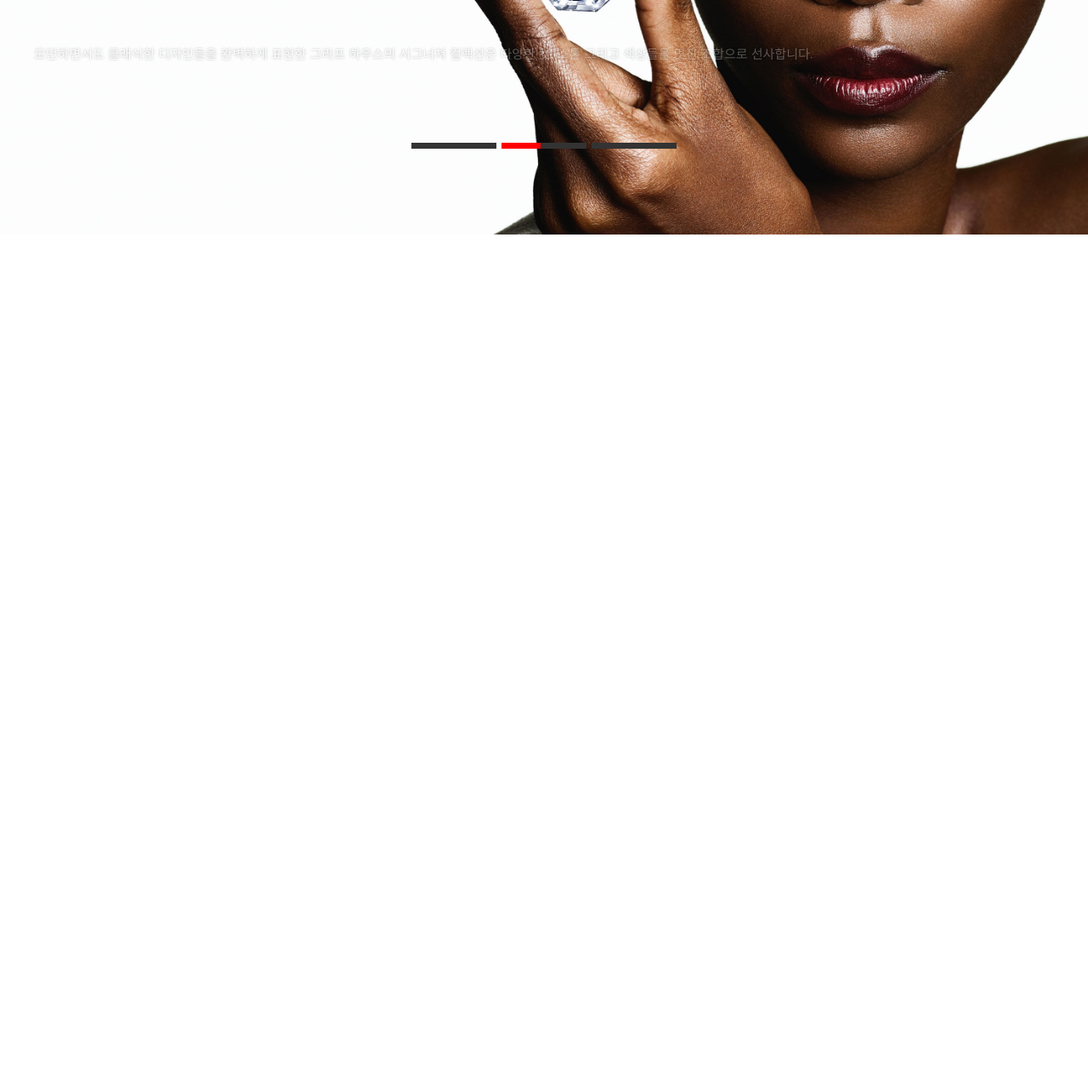
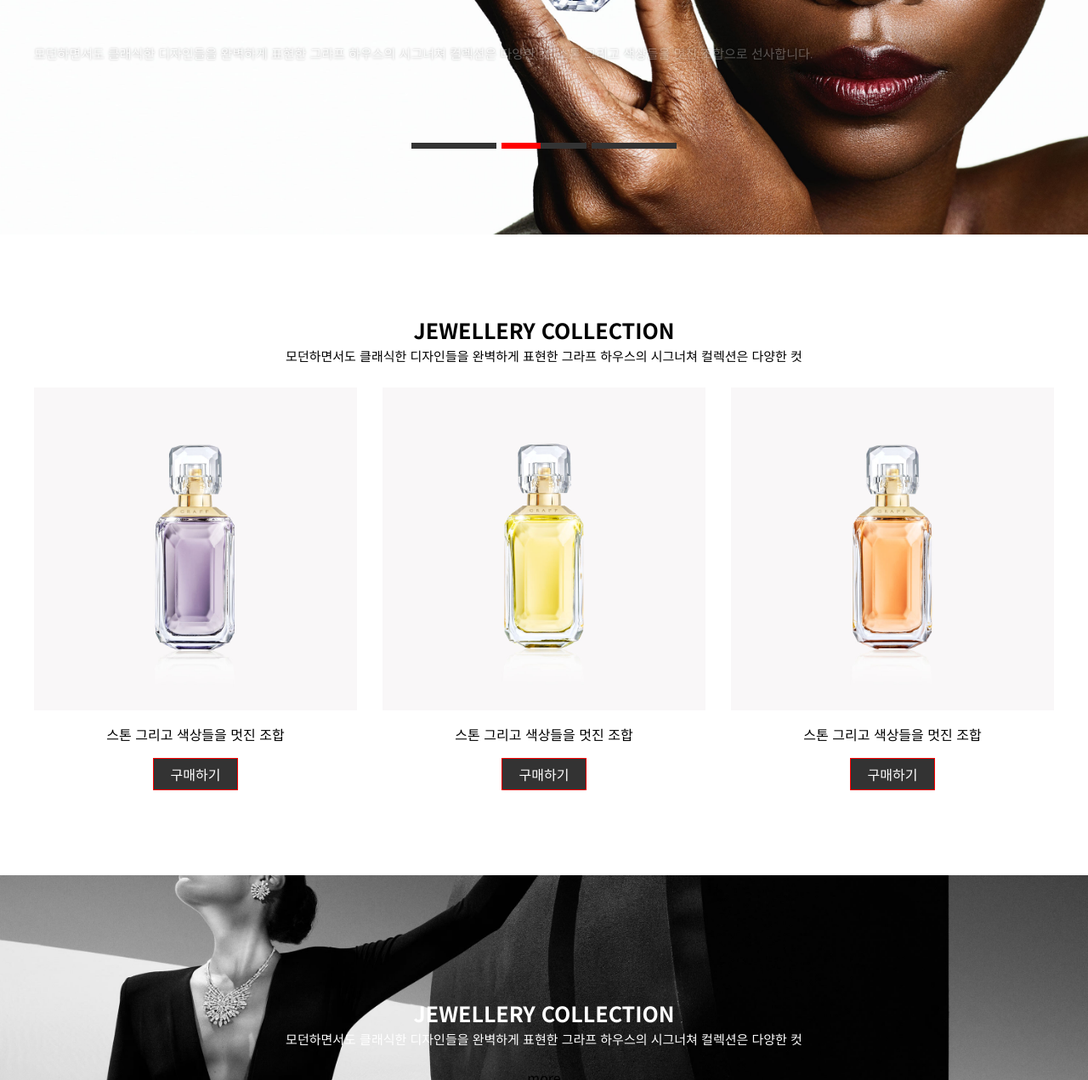
Before and after one commit to gaeun5/gaeun5.github.io, a plain HTML site: page index.html in a window 1280 px wide. Shown: the part 541-1812 px from the top of the page at 85% size. Before the commit the page ends 817 px from the top, so only its background shows below. Drawn offline with Linux system fonts and the light colour scheme; some icons are missing.

Commit message:
Add files via upload

```diff
--- a/css/main.css
+++ b/css/main.css
@@ -37,7 +37,6 @@
     color: #fff;
 }
 
-.header {}
 
 .header .container {
     display: flex;
@@ -257,3 +256,103 @@
     margin: 0 0 0 600px;
     transform: translateX(-100%);
 }
+
+.main_content {
+    padding: 100px 0;
+    text-align: center;
+
+}
+
+.main_content h2 {
+    font-size: 25px;
+    font-weight: 700;
+    margin: 0 0 10px 0;
+}
+
+.main_content p {
+    font-size: 15px;
+    font-weight: 300;
+    margin: 0 0 30px 0;
+}
+
+.main_content .container {
+    display: flex;
+    width: 1200px;
+    margin: 0 auto;
+    gap: 30px;
+    /*gap-사이 공간 줌*/
+
+}
+
+.main_content .container figure {
+    flex: 1;
+    overflow: hidden;
+    /*overflow: hidden; - 박스에 넘치는 것들을 없앤다 */
+
+}
+
+.main_content .container figure .box {
+    margin: 0 0 20px 0;
+    /*border-radius: 76% 24% 32% 68% / 50% 42% 58% 50%;
+ border-radius: 50% 50% 50% 50%;(축약형) - 사각형은 타원으로 만들어주는 키 %대신 px 가능*/
+    overflow: hidden;
+}
+
+.main_content .container figure img {
+
+    transition: 0.5s;
+}
+
+.main_content .container figure:hover img {
+    transform: scale(1.5);
+}
+
+.main_content .container strong {
+    display: block;
+    margin: 0 0 20px 0;
+}
+
+.main_content .container a {
+    display: inline-block;
+    padding: 10px 20px;
+    background: #333;
+    color: #fff;
+    border: 1px solid #F00;
+
+}
+
+.fixed_bg {
+    padding: 150px 0;
+    /*
+    background-image: url(../img/mainvisual01.jpg);
+    background-repeat: no-repeat; - 백그라운드 움직이지 마라
+    background-attachment: fixed;
+    background-position: center center;
+    background-size: cover;
+   */
+    background: url(../img/mainvisual01.jpg) no-repeat fixed center center/cover;
+    filter: grayscale(1);
+    color: #FFF;
+    text-align: center;
+}
+
+.fixed_bg h2 {
+    font-size: 25px;
+    font-weight: 700;
+    margin: 0 0 10px 0;
+}
+
+.fixed_bg p {
+    font-size: 15px;
+    font-weight: 300;
+    margin: 0 0 30px 0;
+}
+
+fixed_bg i {
+    font-size: 20px;
+    padding: 5px;
+    background: #333;
+    border-radius: 50%;
+    margin: 0 0 0 20px;
+    vertical-align: middle;
+}
--- a/css/reset.css
+++ b/css/reset.css
@@ -28,5 +28,7 @@ body {
 }
 
 img {
+    max-width: 100%;
+    /*display=flex 적용시 그림이 넘치지 않도록 해줌*/
     vertical-align: middle;
 }
--- a/index.html
+++ b/index.html
@@ -59,6 +59,7 @@
                 <div class="main_slider">
 
                     <figure class="item01">
+
                         <div class="container">
                             <h3>01 JEWELLERY COLLECTION EVENT</h3>
                             <p>모던하면서도 클래식한 디자인들을 완벽하게 표현한 그라프 하우스의 시그너쳐 컬렉션은 다양한 컷, 스톤 그리고 색상들을 멋진 조합으로 선사합니다.
@@ -88,6 +89,34 @@
                 <div class="num"></div>
             </section>
 
+            <section class="main_content">
+                <h2>JEWELLERY COLLECTION</h2>
+                <p>모던하면서도 클래식한 디자인들을 완벽하게 표현한 그라프 하우스의 시그너쳐 컬렉션은 다양한 컷</p>
+                <div class="container">
+                    <figure>
+                        <div class="box"><img src="./img/lesedilarona01.jpg" alt=""></div>
+                        <strong>스톤 그리고 색상들을 멋진 조합</strong>
+                        <a href="">구매하기</a>
+                    </figure>
+                    <figure>
+                        <div class="box"><img src="./img/lesedilarona02.jpg" alt=""></div>
+                        <strong>스톤 그리고 색상들을 멋진 조합</strong>
+                        <a href="">구매하기</a>
+                    </figure>
+                    <figure>
+                        <div class="box"><img src="./img/lesedilarona03.jpg" alt=""></div>
+                        <strong>스톤 그리고 색상들을 멋진 조합</strong>
+                        <a href="">구매하기</a>
+                    </figure>
+                </div>
+            </section>
+            <section class="fixed_bg">
+                <div class="inner">
+                    <h2>JEWELLERY COLLECTION</h2>
+                    <p>모던하면서도 클래식한 디자인들을 완벽하게 표현한 그라프 하우스의 시그너쳐 컬렉션은 다양한 컷</p>
+                    <a href=""><span>more</span><i class="xi-arrow-right"></i></a>
+                </div>
+            </section>
         </main>
         <footer class="footer">
 
```
Also changed, not shown: css/slick.css (+30 -34 lines).
